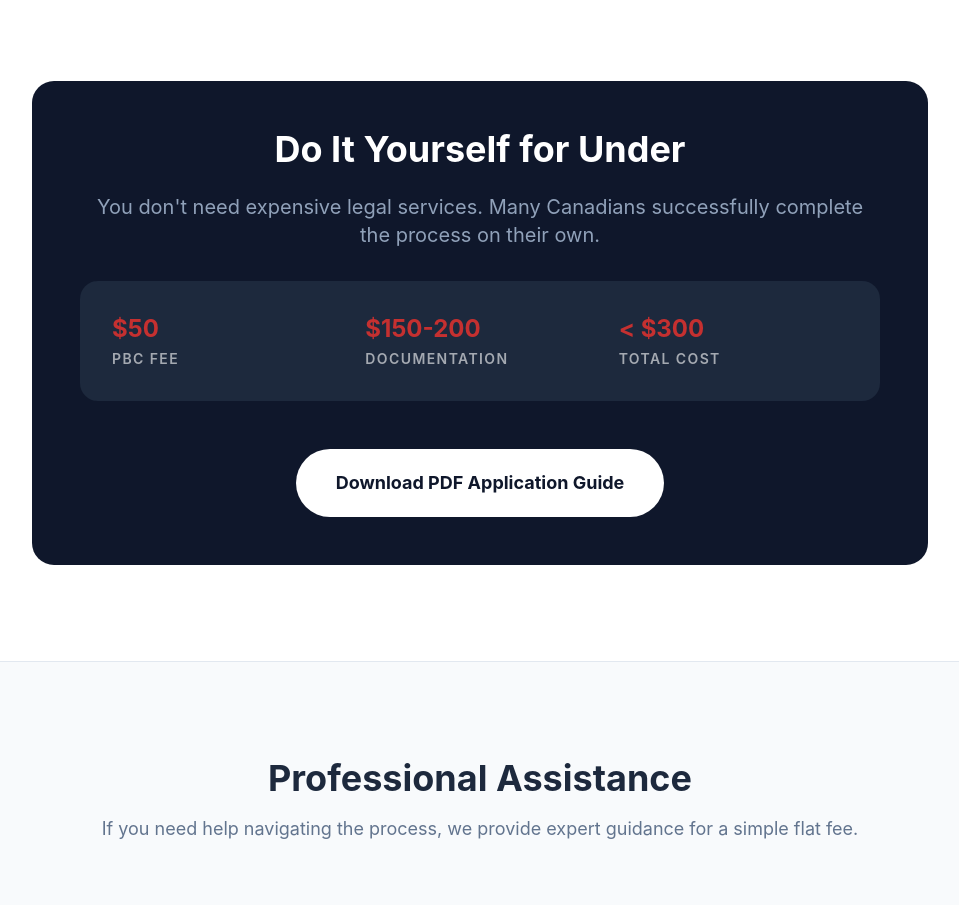
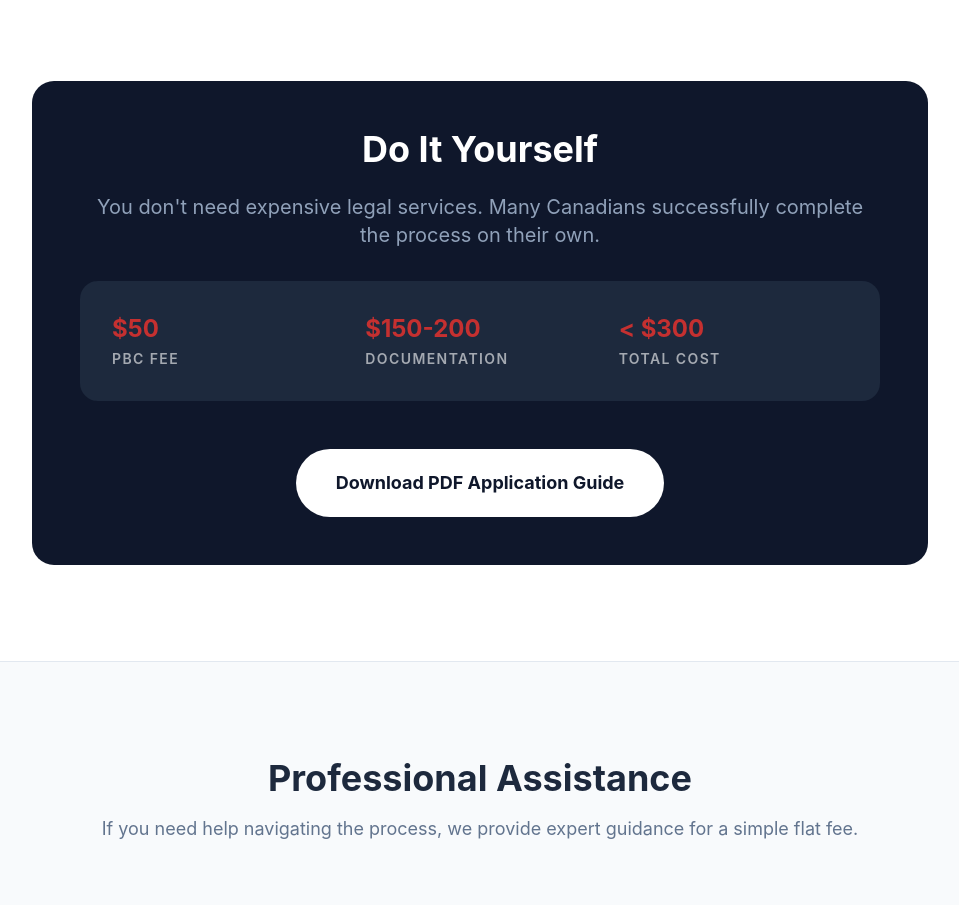
Before and after one commit to Pmacdon15/pardons, a Next.js app: page / in a window 1280 px wide. Shown: the part 1400-2305 px from the top of the page, without its empty margins (160-1119 px from the left). Built offline with nearby package versions, Linux system fonts and the light colour scheme.

Commit message:
fixed type o

```diff
--- a/src/components/home/diy-section.tsx
+++ b/src/components/home/diy-section.tsx
@@ -5,7 +5,7 @@ export function DIYSection() {
 		<section className="container mx-auto px-6 py-24" id="diy">
 			<div className="mx-auto max-w-4xl rounded-3xl bg-slate-900 p-12 text-center text-white">
 				<h2 className="mb-6 font-bold text-4xl">
-					Do It Yourself for Under{' '}
+					Do It Yourself
 				</h2>
 				<p className="mb-8 text-slate-400 text-xl">
 					You don't need expensive legal services. Many Canadians
```
